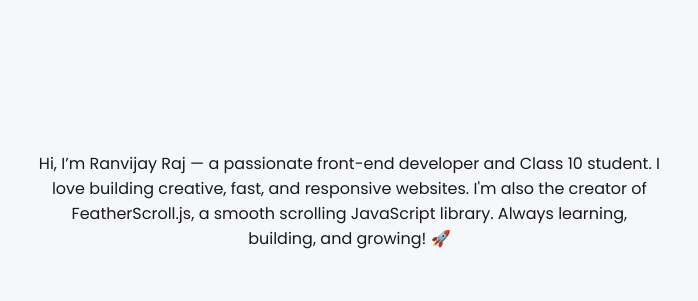
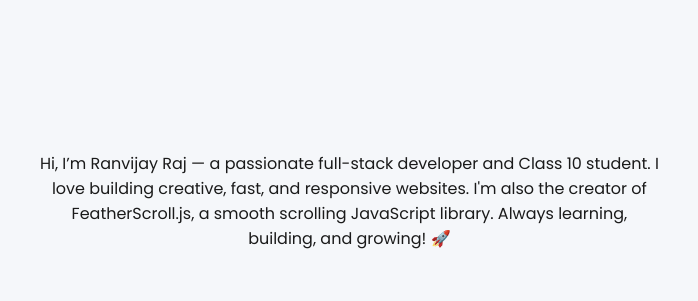
Before and after one commit to ranvijay-raj/myportfolio, a plain HTML site: page index.html in a window 1280 px wide. Shown: the part 999-1300 px from the top of the page, 73-771 px from the left. Drawn offline with nearby package versions, Linux system fonts and the light colour scheme.

Commit message:
Update index.html

```diff
--- a/index.html
+++ b/index.html
@@ -59,7 +59,7 @@
     <div id="about">
         <h2 data-scroll-speed="-1">About Me</h1>
         <img src="/img/pic.jpeg" alt="photo" data-scroll-speed="-1">
-        <p data-scroll-speed="-1">Hi, I’m Ranvijay Raj — a passionate front-end developer and Class 10 student. I love building creative, fast, and responsive websites. I'm also the creator of FeatherScroll.js, a smooth scrolling JavaScript library. Always learning, building, and growing! 🚀
+        <p data-scroll-speed="-1">Hi, I’m Ranvijay Raj — a passionate full-stack developer and Class 10 student. I love building creative, fast, and responsive websites. I'm also the creator of FeatherScroll.js, a smooth scrolling JavaScript library. Always learning, building, and growing! 🚀
         </p>
     </div>
     <div id="skills">
```
